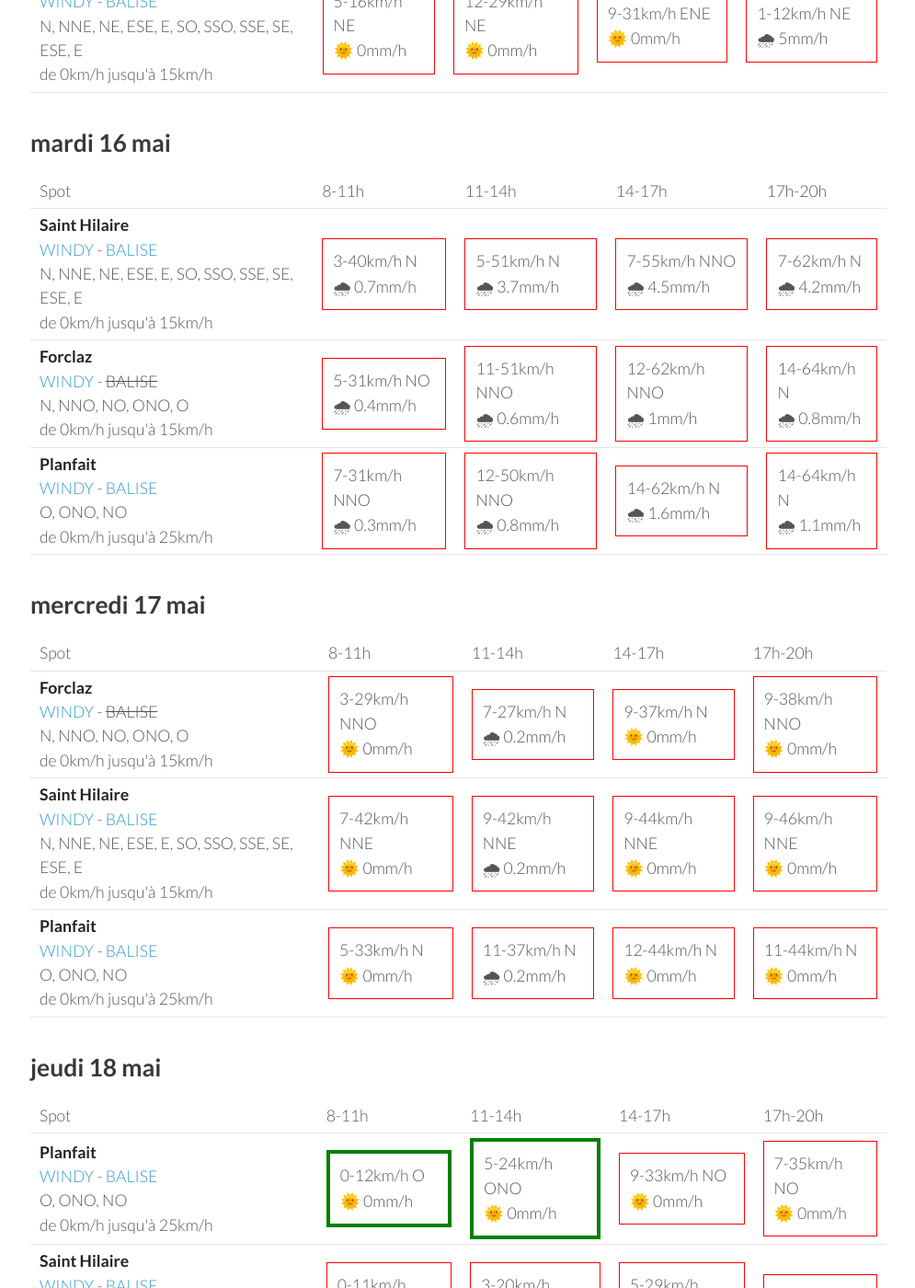
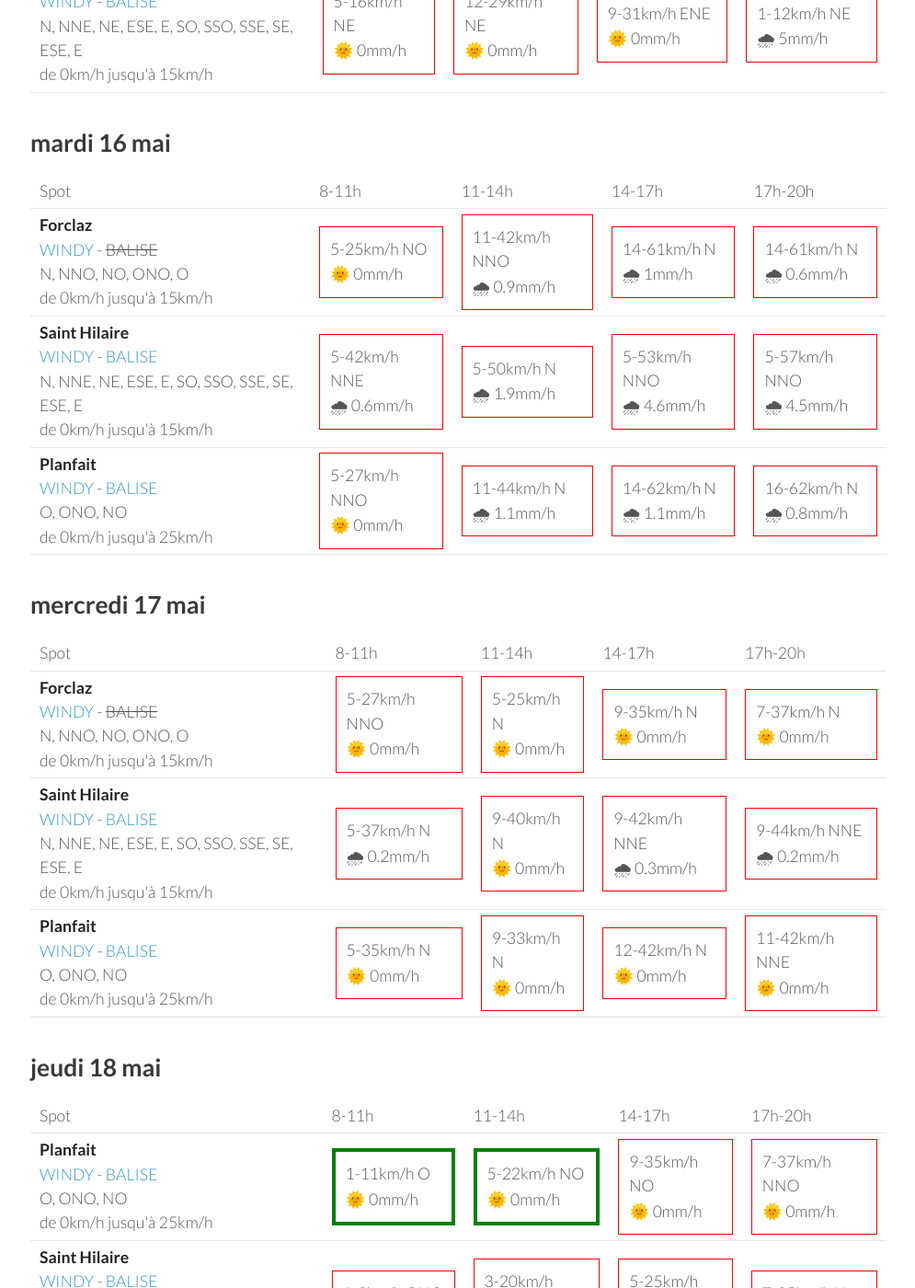
Before and after one commit to parapente-dans-le-nord/parapente-dans-le-nord.github.io, a Jekyll site: the page built from alpes_nord.markdown, in a window 1280 px wide and 1400 px high, scrolled down 1154 px. Shown: the whole window at 92% size, without its empty margins (25-1020 px from the left). Built offline with Jekyll 4.4.1, drawn with Linux system fonts in a browser that asks for light colours; some of the changed text lies outside the part shown.

Commit message:
update index.markdown

```diff
--- a/alpes_nord.markdown
+++ b/alpes_nord.markdown
@@ -114,32 +114,32 @@ page mise à jour le dimanche 14 mai 06:26
       <td>17h-20h</td>
     </tr>
 <tr>
-        <td><strong>Saint Hilaire</strong><br><a href="https://windy.com/45.307/5.888?45.087,5.889,9,m:eUFagkX">WINDY</a> - <span class=""><a href="http://www.balisemeteo.com/balise.php?idBalise=61">BALISE</a> </span><br> <span class="vent-favorable">N, NNE, NE, ESE, E, SO, SSO, SSE, SE, ESE, E</span><br><span class="force-vent">de 0km/h jusqu'à 15km/h</span> </td>
+        <td><strong>Forclaz</strong><br><a href="https://windy.com/45.814/6.247?45.375,6.246,8,m:eVwaglz">WINDY</a> - <span class="no-balise"> BALISE </span><br> <span class="vent-favorable">N, NNO, NO, ONO, O</span><br><span class="force-vent">de 0km/h jusqu'à 15km/h</span> </td>
 
-            <td><div class="not-flyable"><p>3-40km/h N</p><p>🌧 0.7mm/h</p></div></td>
-            <td><div class="not-flyable"><p>5-51km/h N</p><p>🌧 3.7mm/h</p></div></td>
-            <td><div class="not-flyable"><p>7-55km/h NNO</p><p>🌧 4.5mm/h</p></div></td>
-            <td><div class="not-flyable"><p>7-62km/h N</p><p>🌧 4.2mm/h</p></div></td>
+            <td><div class="not-flyable"><p>5-25km/h NO</p><p>🌞 0mm/h</p></div></td>
+            <td><div class="not-flyable"><p>11-42km/h NNO</p><p>🌧 0.9mm/h</p></div></td>
+            <td><div class="not-flyable"><p>14-61km/h N</p><p>🌧 1mm/h</p></div></td>
+            <td><div class="not-flyable"><p>14-61km/h N</p><p>🌧 0.6mm/h</p></div></td>
 
 
     </tr>
 <tr>
-        <td><strong>Forclaz</strong><br><a href="https://windy.com/45.814/6.247?45.375,6.246,8,m:eVwaglz">WINDY</a> - <span class="no-balise"> BALISE </span><br> <span class="vent-favorable">N, NNO, NO, ONO, O</span><br><span class="force-vent">de 0km/h jusqu'à 15km/h</span> </td>
+        <td><strong>Saint Hilaire</strong><br><a href="https://windy.com/45.307/5.888?45.087,5.889,9,m:eUFagkX">WINDY</a> - <span class=""><a href="http://www.balisemeteo.com/balise.php?idBalise=61">BALISE</a> </span><br> <span class="vent-favorable">N, NNE, NE, ESE, E, SO, SSO, SSE, SE, ESE, E</span><br><span class="force-vent">de 0km/h jusqu'à 15km/h</span> </td>
 
-            <td><div class="not-flyable"><p>5-31km/h NO</p><p>🌧 0.4mm/h</p></div></td>
-            <td><div class="not-flyable"><p>11-51km/h NNO</p><p>🌧 0.6mm/h</p></div></td>
-            <td><div class="not-flyable"><p>12-62km/h NNO</p><p>🌧 1mm/h</p></div></td>
-            <td><div class="not-flyable"><p>14-64km/h N</p><p>🌧 0.8mm/h</p></div></td>
+            <td><div class="not-flyable"><p>5-42km/h NNE</p><p>🌧 0.6mm/h</p></div></td>
+            <td><div class="not-flyable"><p>5-50km/h N</p><p>🌧 1.9mm/h</p></div></td>
+            <td><div class="not-flyable"><p>5-53km/h NNO</p><p>🌧 4.6mm/h</p></div></td>
+            <td><div class="not-flyable"><p>5-57km/h NNO</p><p>🌧 4.5mm/h</p></div></td>
 
 
     </tr>
 <tr>
         <td><strong>Planfait</strong><br><a href="https://windy.com/45.853/6.223?45.415,6.223,8">WINDY</a> - <span class=""><a href="https://www.openwindmap.org/PP496">BALISE</a> </span><br> <span class="vent-favorable">O, ONO, NO</span><br><span class="force-vent">de 0km/h jusqu'à 25km/h</span> </td>
 
-            <td><div class="not-flyable"><p>7-31km/h NNO</p><p>🌧 0.3mm/h</p></div></td>
-            <td><div class="not-flyable"><p>12-50km/h NNO</p><p>🌧 0.8mm/h</p></div></td>
-            <td><div class="not-flyable"><p>14-62km/h N</p><p>🌧 1.6mm/h</p></div></td>
-            <td><div class="not-flyable"><p>14-64km/h N</p><p>🌧 1.1mm/h</p></div></td>
+            <td><div class="not-flyable"><p>5-27km/h NNO</p><p>🌞 0mm/h</p></div></td>
+            <td><div class="not-flyable"><p>11-44km/h N</p><p>🌧 1.1mm/h</p></div></td>
+            <td><div class="not-flyable"><p>14-62km/h N</p><p>🌧 1.1mm/h</p></div></td>
+            <td><div class="not-flyable"><p>16-62km/h N</p><p>🌧 0.8mm/h</p></div></td>
 
 
     </tr>
@@ -162,30 +162,30 @@ page mise à jour le dimanche 14 mai 06:26
 <tr>
         <td><strong>Forclaz</strong><br><a href="https://windy.com/45.814/6.247?45.375,6.246,8,m:eVwaglz">WINDY</a> - <span class="no-balise"> BALISE </span><br> <span class="vent-favorable">N, NNO, NO, ONO, O</span><br><span class="force-vent">de 0km/h jusqu'à 15km/h</span> </td>
 
-            <td><div class="not-flyable"><p>3-29km/h NNO</p><p>🌞 0mm/h</p></div></td>
-            <td><div class="not-flyable"><p>7-27km/h N</p><p>🌧 0.2mm/h</p></div></td>
-            <td><div class="not-flyable"><p>9-37km/h N</p><p>🌞 0mm/h</p></div></td>
-            <td><div class="not-flyable"><p>9-38km/h NNO</p><p>🌞 0mm/h</p></div></td>
+            <td><div class="not-flyable"><p>5-27km/h NNO</p><p>🌞 0mm/h</p></div></td>
+            <td><div class="not-flyable"><p>5-25km/h N</p><p>🌞 0mm/h</p></div></td>
+            <td><div class="not-flyable"><p>9-35km/h N</p><p>🌞 0mm/h</p></div></td>
+            <td><div class="not-flyable"><p>7-37km/h N</p><p>🌞 0mm/h</p></div></td>
 
 
     </tr>
 <tr>
         <td><strong>Saint Hilaire</strong><br><a href="https://windy.com/45.307/5.888?45.087,5.889,9,m:eUFagkX">WINDY</a> - <span class=""><a href="http://www.balisemeteo.com/balise.php?idBalise=61">BALISE</a> </span><br> <span class="vent-favorable">N, NNE, NE, ESE, E, SO, SSO, SSE, SE, ESE, E</span><br><span class="force-vent">de 0km/h jusqu'à 15km/h</span> </td>
 
-            <td><div class="not-flyable"><p>7-42km/h NNE</p><p>🌞 0mm/h</p></div></td>
-            <td><div class="not-flyable"><p>9-42km/h NNE</p><p>🌧 0.2mm/h</p></div></td>
-            <td><div class="not-flyable"><p>9-44km/h NNE</p><p>🌞 0mm/h</p></div></td>
-            <td><div class="not-flyable"><p>9-46km/h NNE</p><p>🌞 0mm/h</p></div></td>
+            <td><div class="not-flyable"><p>5-37km/h N</p><p>🌧 0.2mm/h</p></div></td>
+            <td><div class="not-flyable"><p>9-40km/h N</p><p>🌞 0mm/h</p></div></td>
+            <td><div class="not-flyable"><p>9-42km/h NNE</p><p>🌧 0.3mm/h</p></div></td>
+            <td><div class="not-flyable"><p>9-44km/h NNE</p><p>🌧 0.2mm/h</p></div></td>
 
 
     </tr>
 <tr>
         <td><strong>Planfait</strong><br><a href="https://windy.com/45.853/6.223?45.415,6.223,8">WINDY</a> - <span class=""><a href="https://www.openwindmap.org/PP496">BALISE</a> </span><br> <span class="vent-favorable">O, ONO, NO</span><br><span class="force-vent">de 0km/h jusqu'à 25km/h</span> </td>
 
-            <td><div class="not-flyable"><p>5-33km/h N</p><p>🌞 0mm/h</p></div></td>
-            <td><div class="not-flyable"><p>11-37km/h N</p><p>🌧 0.2mm/h</p></div></td>
-            <td><div class="not-flyable"><p>12-44km/h N</p><p>🌞 0mm/h</p></div></td>
-            <td><div class="not-flyable"><p>11-44km/h N</p><p>🌞 0mm/h</p></div></td>
+            <td><div class="not-flyable"><p>5-35km/h N</p><p>🌞 0mm/h</p></div></td>
+            <td><div class="not-flyable"><p>9-33km/h N</p><p>🌞 0mm/h</p></div></td>
+            <td><div class="not-flyable"><p>12-42km/h N</p><p>🌞 0mm/h</p></div></td>
+            <td><div class="not-flyable"><p>11-42km/h NNE</p><p>🌞 0mm/h</p></div></td>
 
 
     </tr>
@@ -208,30 +208,30 @@ page mise à jour le dimanche 14 mai 06:26
 <tr>
         <td><strong>Planfait</strong><br><a href="https://windy.com/45.853/6.223?45.415,6.223,8">WINDY</a> - <span class=""><a href="https://www.openwindmap.org/PP496">BALISE</a> </span><br> <span class="vent-favorable">O, ONO, NO</span><br><span class="force-vent">de 0km/h jusqu'à 25km/h</span> </td>
 
-            <td><div class="flyable"><p>0-12km/h O</p><p>🌞 0mm/h</p></div></td>
-            <td><div class="flyable"><p>5-24km/h ONO</p><p>🌞 0mm/h</p></div></td>
-            <td><div class="not-flyable"><p>9-33km/h NO</p><p>🌞 0mm/h</p></div></td>
-            <td><div class="not-flyable"><p>7-35km/h NO</p><p>🌞 0mm/h</p></div></td>
+            <td><div class="flyable"><p>1-11km/h O</p><p>🌞 0mm/h</p></div></td>
+            <td><div class="flyable"><p>5-22km/h NO</p><p>🌞 0mm/h</p></div></td>
+            <td><div class="not-flyable"><p>9-35km/h NO</p><p>🌞 0mm/h</p></div></td>
+            <td><div class="not-flyable"><p>7-37km/h NNO</p><p>🌞 0mm/h</p></div></td>
 
 
     </tr>
 <tr>
         <td><strong>Saint Hilaire</strong><br><a href="https://windy.com/45.307/5.888?45.087,5.889,9,m:eUFagkX">WINDY</a> - <span class=""><a href="http://www.balisemeteo.com/balise.php?idBalise=61">BALISE</a> </span><br> <span class="vent-favorable">N, NNE, NE, ESE, E, SO, SSO, SSE, SE, ESE, E</span><br><span class="force-vent">de 0km/h jusqu'à 15km/h</span> </td>
 
-            <td><div class="not-flyable"><p>0-11km/h ONO</p><p>🌞 0mm/h</p></div></td>
+            <td><div class="not-flyable"><p>1-9km/h ONO</p><p>🌞 0mm/h</p></div></td>
             <td><div class="not-flyable"><p>3-20km/h ONO</p><p>🌞 0mm/h</p></div></td>
-            <td><div class="not-flyable"><p>5-29km/h ONO</p><p>🌧 0.2mm/h</p></div></td>
-            <td><div class="not-flyable"><p>7-37km/h N</p><p>🌧 0.7mm/h</p></div></td>
+            <td><div class="not-flyable"><p>5-25km/h NO</p><p>🌞 0mm/h</p></div></td>
+            <td><div class="not-flyable"><p>7-35km/h N</p><p>🌧 0.2mm/h</p></div></td>
 
 
     </tr>
 <tr>
         <td><strong>Forclaz</strong><br><a href="https://windy.com/45.814/6.247?45.375,6.246,8,m:eVwaglz">WINDY</a> - <span class="no-balise"> BALISE </span><br> <span class="vent-favorable">N, NNO, NO, ONO, O</span><br><span class="force-vent">de 0km/h jusqu'à 15km/h</span> </td>
 
-            <td><div class="not-flyable"><p>1-12km/h OSO</p><p>🌞 0mm/h</p></div></td>
+            <td><div class="not-flyable"><p>1-11km/h OSO</p><p>🌞 0mm/h</p></div></td>
             <td><div class="not-flyable"><p>5-22km/h ONO</p><p>🌞 0mm/h</p></div></td>
-            <td><div class="not-flyable"><p>7-33km/h NO</p><p>🌞 0mm/h</p></div></td>
-            <td><div class="not-flyable"><p>7-35km/h NO</p><p>🌞 0mm/h</p></div></td>
+            <td><div class="not-flyable"><p>9-35km/h NO</p><p>🌞 0mm/h</p></div></td>
+            <td><div class="not-flyable"><p>7-38km/h NO</p><p>🌞 0mm/h</p></div></td>
 
 
     </tr>
@@ -239,3 +239,49 @@ page mise à jour le dimanche 14 mai 06:26
 </tbody>
 </table>
 {:/}
+## vendredi 19 mai
+
+{::nomarkdown}
+<table>
+  <tbody>
+    <tr>
+      <td>Spot</td>
+      <td>8-11h</td>
+      <td>11-14h</td>
+      <td>14-17h</td>
+      <td>17h-20h</td>
+    </tr>
+<tr>
+        <td><strong>Planfait</strong><br><a href="https://windy.com/45.853/6.223?45.415,6.223,8">WINDY</a> - <span class=""><a href="https://www.openwindmap.org/PP496">BALISE</a> </span><br> <span class="vent-favorable">O, ONO, NO</span><br><span class="force-vent">de 0km/h jusqu'à 25km/h</span> </td>
+
+            <td><div class="not-flyable"><p>1-11km/h SE</p><p>🌞 0mm/h</p></div></td>
+            <td><div class="flyable"><p>5-24km/h ONO</p><p>🌞 0mm/h</p></div></td>
+            <td><div class="not-flyable"><p>5-31km/h NO</p><p>🌧 0.6mm/h</p></div></td>
+            <td><div class="flyable"><p>5-25km/h NO</p><p>🌧 0.8mm/h</p></div></td>
+
+
+    </tr>
+<tr>
+        <td><strong>Saint Hilaire</strong><br><a href="https://windy.com/45.307/5.888?45.087,5.889,9,m:eUFagkX">WINDY</a> - <span class=""><a href="http://www.balisemeteo.com/balise.php?idBalise=61">BALISE</a> </span><br> <span class="vent-favorable">N, NNE, NE, ESE, E, SO, SSO, SSE, SE, ESE, E</span><br><span class="force-vent">de 0km/h jusqu'à 15km/h</span> </td>
+
+            <td><div class="flyable"><p>1-12km/h NE</p><p>🌞 0mm/h</p></div></td>
+            <td><div class="not-flyable"><p>3-24km/h NO</p><p>🌞 0mm/h</p></div></td>
+            <td><div class="not-flyable"><p>3-35km/h NNO</p><p>🌧 1.6mm/h</p></div></td>
+            <td><div class="not-flyable"><p>5-35km/h N</p><p>🌧 1.8mm/h</p></div></td>
+
+
+    </tr>
+<tr>
+        <td><strong>Forclaz</strong><br><a href="https://windy.com/45.814/6.247?45.375,6.246,8,m:eVwaglz">WINDY</a> - <span class="no-balise"> BALISE </span><br> <span class="vent-favorable">N, NNO, NO, ONO, O</span><br><span class="force-vent">de 0km/h jusqu'à 15km/h</span> </td>
+
+            <td><div class="not-flyable"><p>1-12km/h SE</p><p>🌞 0mm/h</p></div></td>
+            <td><div class="not-flyable"><p>5-22km/h ONO</p><p>🌞 0mm/h</p></div></td>
+            <td><div class="not-flyable"><p>5-31km/h NO</p><p>🌧 1.5mm/h</p></div></td>
+            <td><div class="not-flyable"><p>5-24km/h ONO</p><p>🌧 0.7mm/h</p></div></td>
+
+
+    </tr>
+
+</tbody>
+</table>
+{:/}
```
Also changed, not shown: other parts of alpes_nord.markdown (+1 -1 lines).
